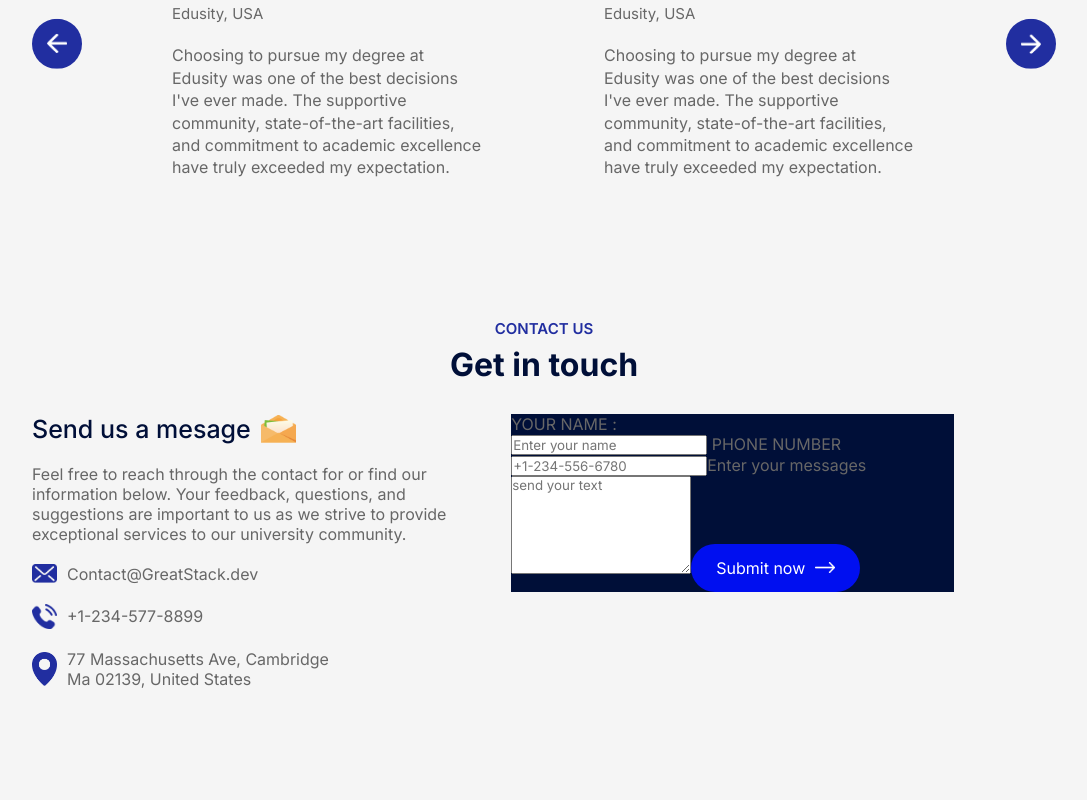
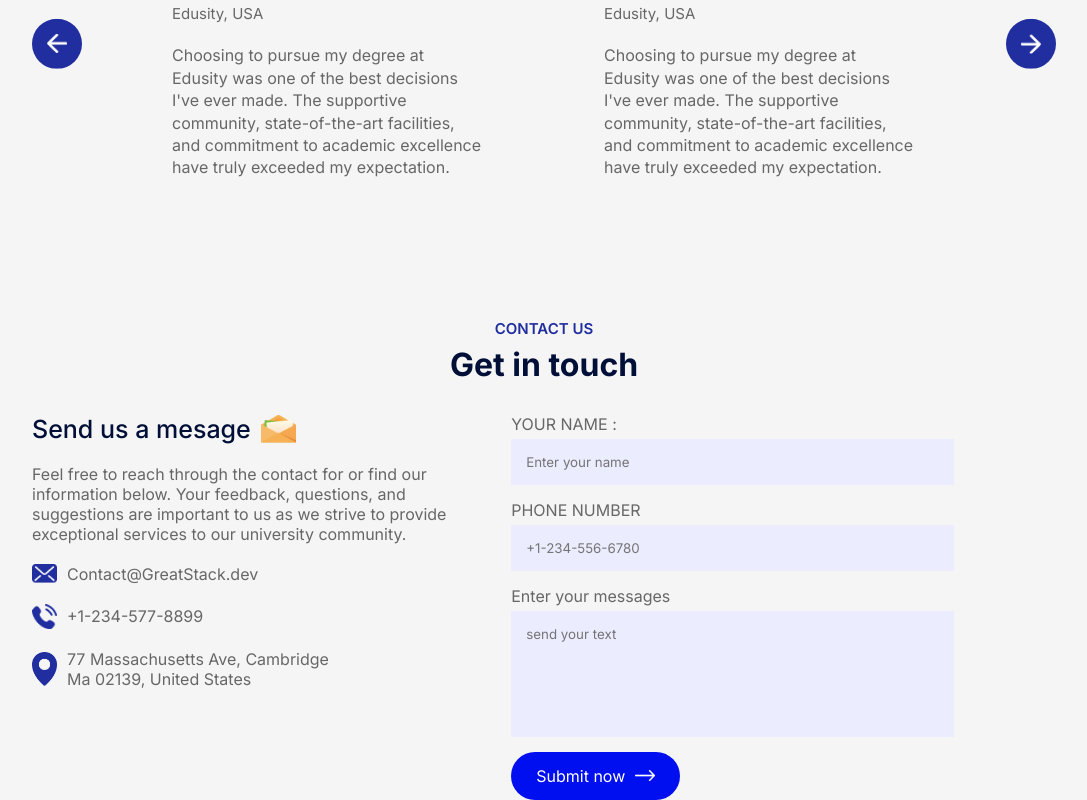
Before and after one commit to Developerfiyin/edusity-webpage, a React (Vite) app: page / in a window 1280 px wide. Shown: the part 2797-3597 px from the top of the page, without its empty margins (96-1183 px from the left). Before the commit the page ends 3506 px from the top, so only its background shows below. Built offline with nearby package versions, Linux system fonts and the light colour scheme.

Commit message:
styled textarea

```diff
--- a/src/Components/Contact/contact.css
+++ b/src/Components/Contact/contact.css
@@ -39,6 +39,16 @@
   width: 25px;
   margin-right: 10px;
 }
-form {
-  background-color: #000f38;
+
+.contact form input,
+.contact form textarea {
+  display: block;
+  width: 100%;
+  padding: 15px;
+  background: #ebecfe;
+  border: 0;
+  outline: 0;
+  margin-bottom: 15px;
+  margin-top: 5px;
+  resize: none;
 }
```
